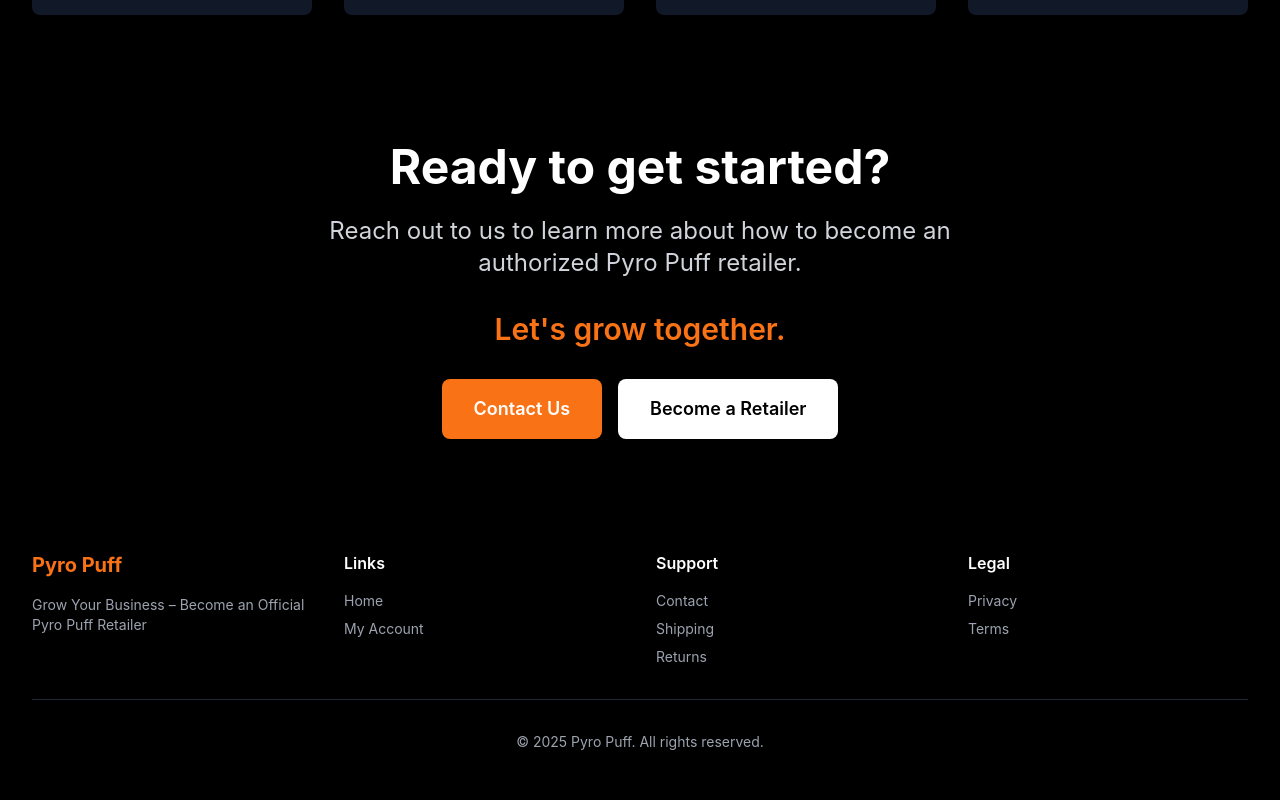
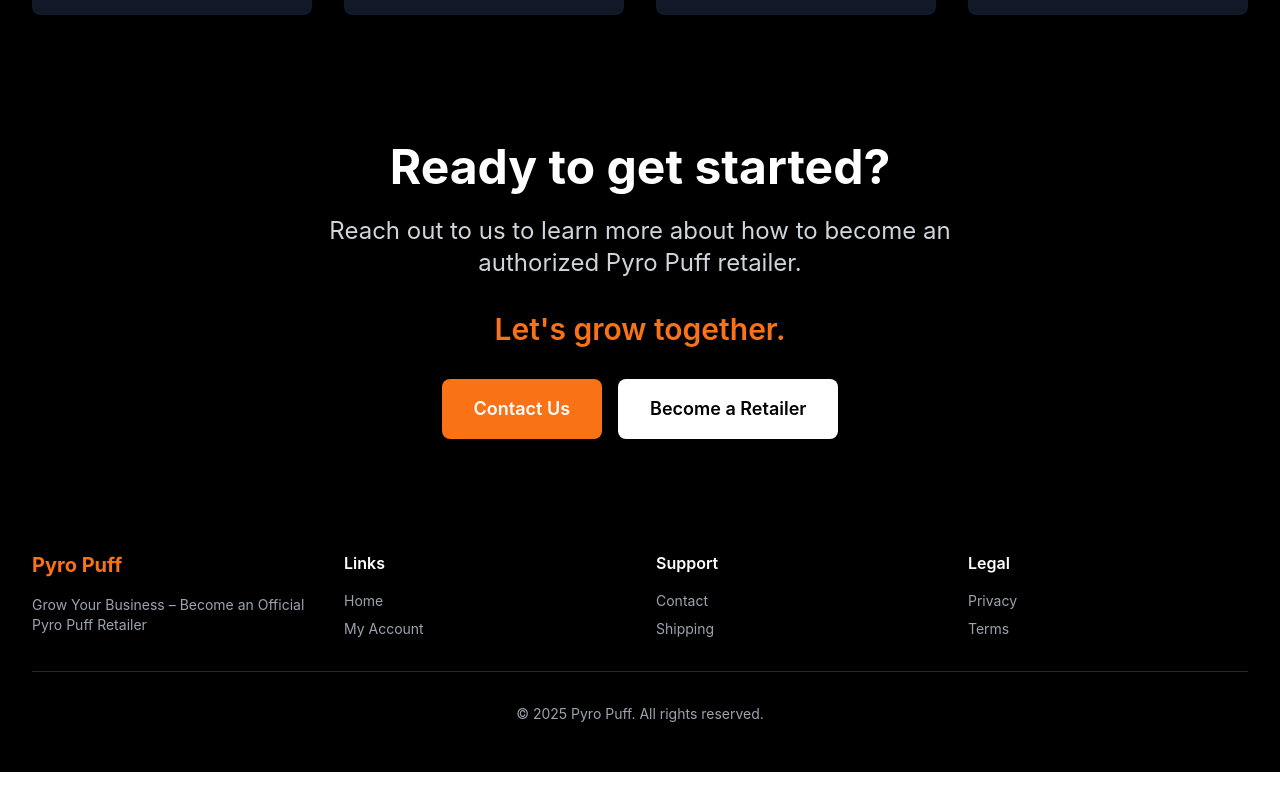
Before and after one commit to javipablo0408/PYROPUFF, a Next.js app: page / in a window 1280 px wide. Shown: the part 2149-2949 px from the top of the page. After the commit the page ends 2921 px from the top, so only its background shows below. Built offline with nearby package versions, Linux system fonts and the light colour scheme; no server answers; the database is empty.

Commit message:
Remove Returns link from footer

```diff
--- a/components/layout/Footer.tsx
+++ b/components/layout/Footer.tsx
@@ -44,11 +44,6 @@
                   Shipping
                 </Link>
               </li>
-              <li>
-                <Link href="/returns" className="hover:text-orange-500 transition-colors">
-                  Returns
-                </Link>
-              </li>
             </ul>
           </div>
 
```
